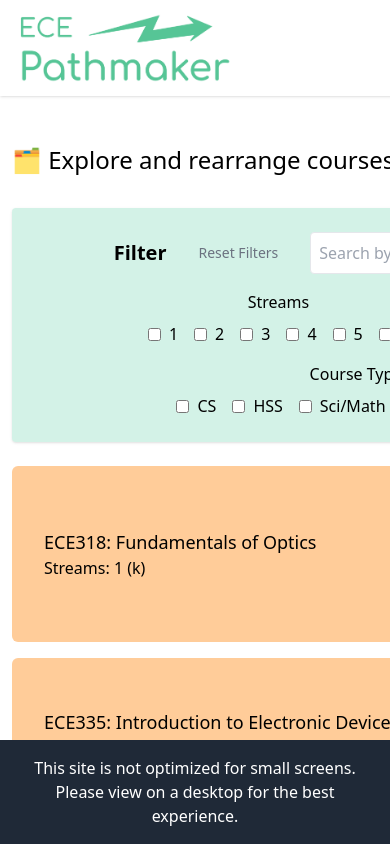
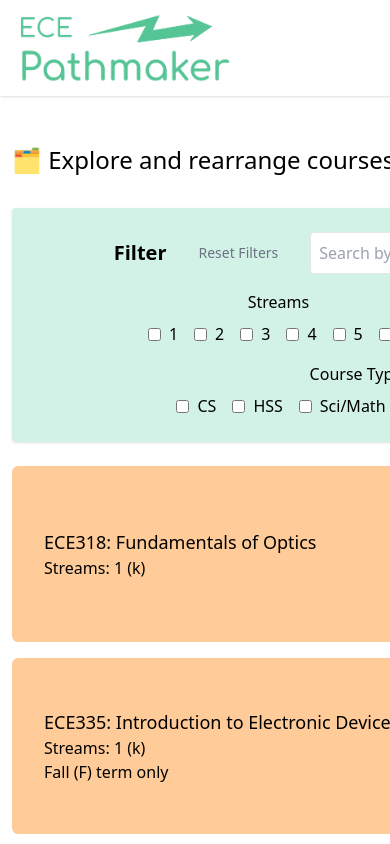
Before and after one commit to sunnwydays/ecepathmaker, a React (Vite) app: page /courses in a window 390 px wide. Shown: the top 844 px of the page. Built offline with nearby package versions, Linux system fonts and the light colour scheme.

Commit message:
Delete mobile message

```diff
--- a/src/components/Layout.tsx
+++ b/src/components/Layout.tsx
@@ -2,7 +2,6 @@ import { FC, ReactNode } from 'react';
 import Navbar from './Navbar';
 import Footer from './Footer';
 import { Analytics } from "@vercel/analytics/react"
-import Mobile from './Mobile';
 
 interface LayoutProps {
   children: ReactNode;
@@ -13,7 +12,6 @@ const Layout: FC<LayoutProps> = ({ children }) => {
     <div className="min-h-screen flex flex-col">
       <div className="h-24 md:block hidden" />
       <Navbar />
-      <Mobile />
       <main className="flex-grow md:mx-auto mx-3 xl:wp lg:w-wpl w-wps my-12">
         {children}
         <Analytics />
--- a/src/components/Mobile.tsx
+++ /dev/null
@@ -1,11 +0,0 @@
-const Mobile = () => {
-    return (
-        <div className="sm:hidden block fixed bottom-0 left-0 right-0 bg-gray-800 text-white p-4 z-50">
-            <p className="text-center">
-                This site is not optimized for small screens. Please view on a desktop for the best experience.
-            </p>
-        </div>
-    );
-}
-
-export default Mobile;
```
